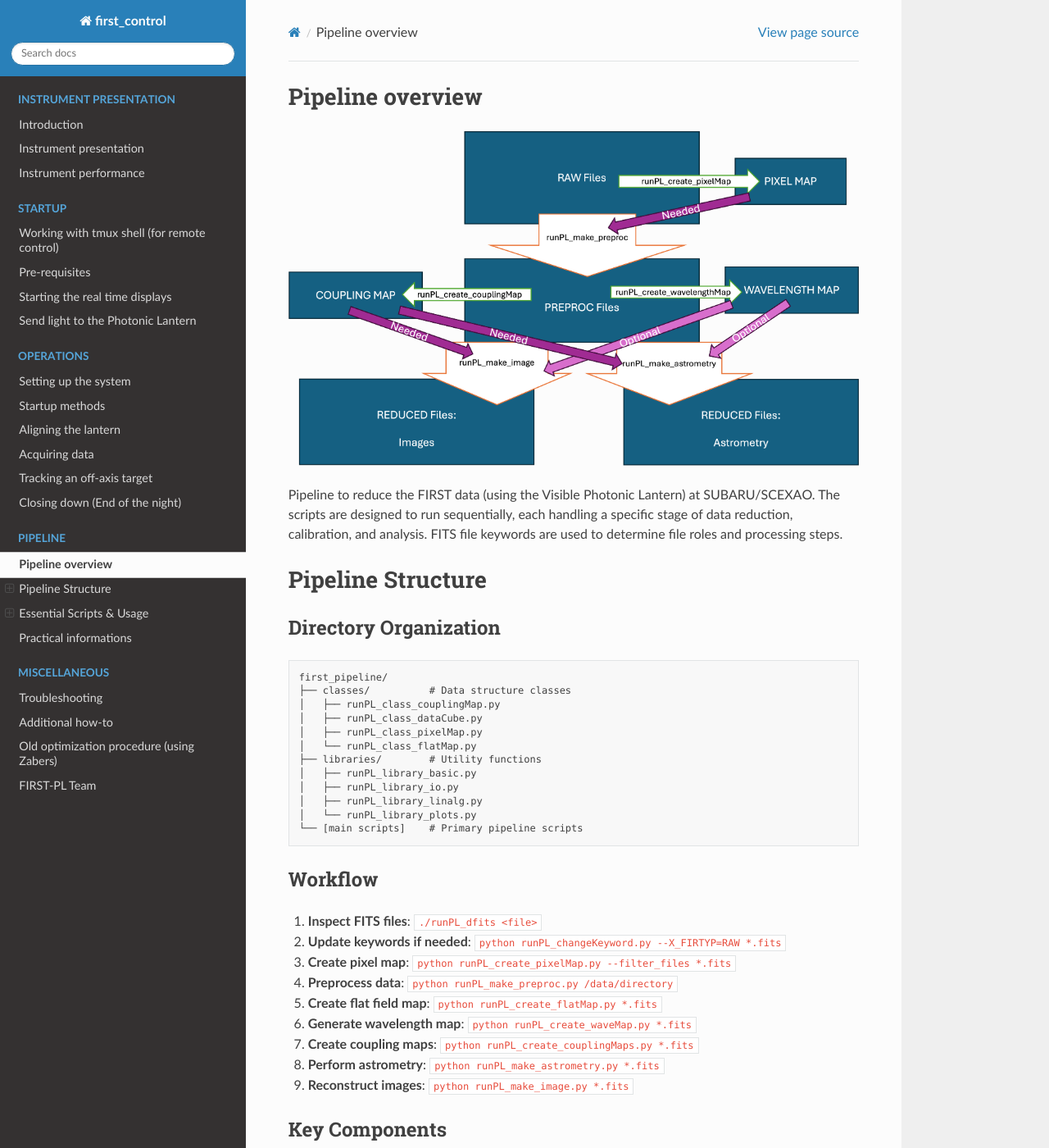
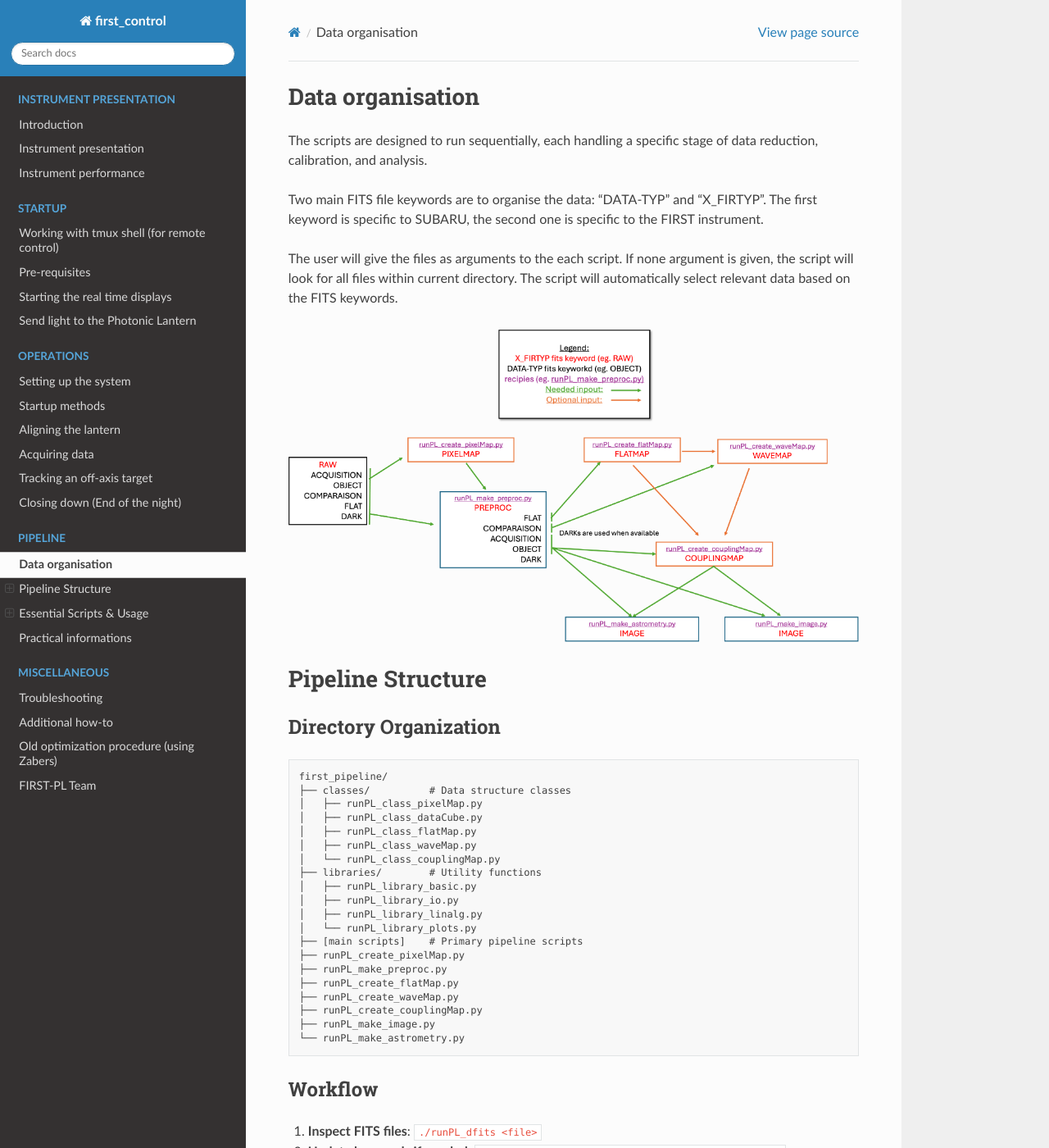
Before and after one commit to scexao-org/first_control, a Sphinx documentation site: the page built from source/pipeline_recipies.md, in a window 1280 px wide and 1400 px high. Shown: the whole window at 82% size. Built offline with Sphinx 7.4.7 and the Read the Docs theme 3.1.0, drawn with Linux system fonts in a browser that asks for light colours; some of the changed text lies outside the part shown.

Commit message:
updated pipeline part

````diff
--- a/source/pipeline_recipies.md
+++ b/source/pipeline_recipies.md
@@ -1,9 +1,12 @@
-# Pipeline overview
+# Data organisation
+
+The scripts are designed to run sequentially, each handling a specific stage of data reduction, calibration, and analysis.
+
+Two main FITS file keywords are to organise the data: "DATA-TYP" and "X_FIRTYP". The first keyword is specific to SUBARU, the second one is specific to the FIRST instrument.
+
+The user will give the files as arguments to the each script. If none argument is given, the script will look for all files within current directory. The script will automatically select relevant data based on the FITS keywords.
 
 ![](overview.png)
-
-Pipeline to reduce the FIRST data (using the Visible Photonic Lantern) at SUBARU/SCEXAO.
-The scripts are designed to run sequentially, each handling a specific stage of data reduction, calibration, and analysis. FITS file keywords are used to determine file roles and processing steps.
 
 # Pipeline Structure
 
@@ -11,16 +14,24 @@ The scripts are designed to run sequentially, each handling a specific stage of
 ```
 first_pipeline/
 ├── classes/          # Data structure classes
-│   ├── runPL_class_couplingMap.py
+│   ├── runPL_class_pixelMap.py
 │   ├── runPL_class_dataCube.py
-│   ├── runPL_class_pixelMap.py
-│   └── runPL_class_flatMap.py
+│   ├── runPL_class_flatMap.py
+│   ├── runPL_class_waveMap.py
+│   └── runPL_class_couplingMap.py
 ├── libraries/        # Utility functions
 │   ├── runPL_library_basic.py
 │   ├── runPL_library_io.py
 │   ├── runPL_library_linalg.py
 │   └── runPL_library_plots.py
-└── [main scripts]    # Primary pipeline scripts
+├── [main scripts]    # Primary pipeline scripts
+├── runPL_create_pixelMap.py
+├── runPL_make_preproc.py
+├── runPL_create_flatMap.py
+├── runPL_create_waveMap.py
+├── runPL_create_couplingMap.py
+├── runPL_make_image.py
+└── runPL_make_astrometry.py
 ```
 
 ## Workflow
@@ -31,9 +42,9 @@ first_pipeline/
 4. **Preprocess data**: `python runPL_make_preproc.py /data/directory`
 5. **Create flat field map**: `python runPL_create_flatMap.py *.fits`
 6. **Generate wavelength map**: `python runPL_create_waveMap.py *.fits`
-7. **Create coupling maps**: `python runPL_create_couplingMaps.py *.fits`
-8. **Perform astrometry**: `python runPL_make_astrometry.py *.fits`
-9. **Reconstruct images**: `python runPL_make_image.py *.fits`
+7. **Create coupling maps**: `python runPL_create_couplingMap.py *.fits`
+8. **Perform astrometry if needed**: `python runPL_make_astrometry.py *.fits`
+9. **Reconstruct images if needed**: `python runPL_make_image.py *.fits`
 
 ## Key Components
 - **Shell and Python scripts**: Each major step is a separate script
````
Also changed, not shown: source/overview.png.
